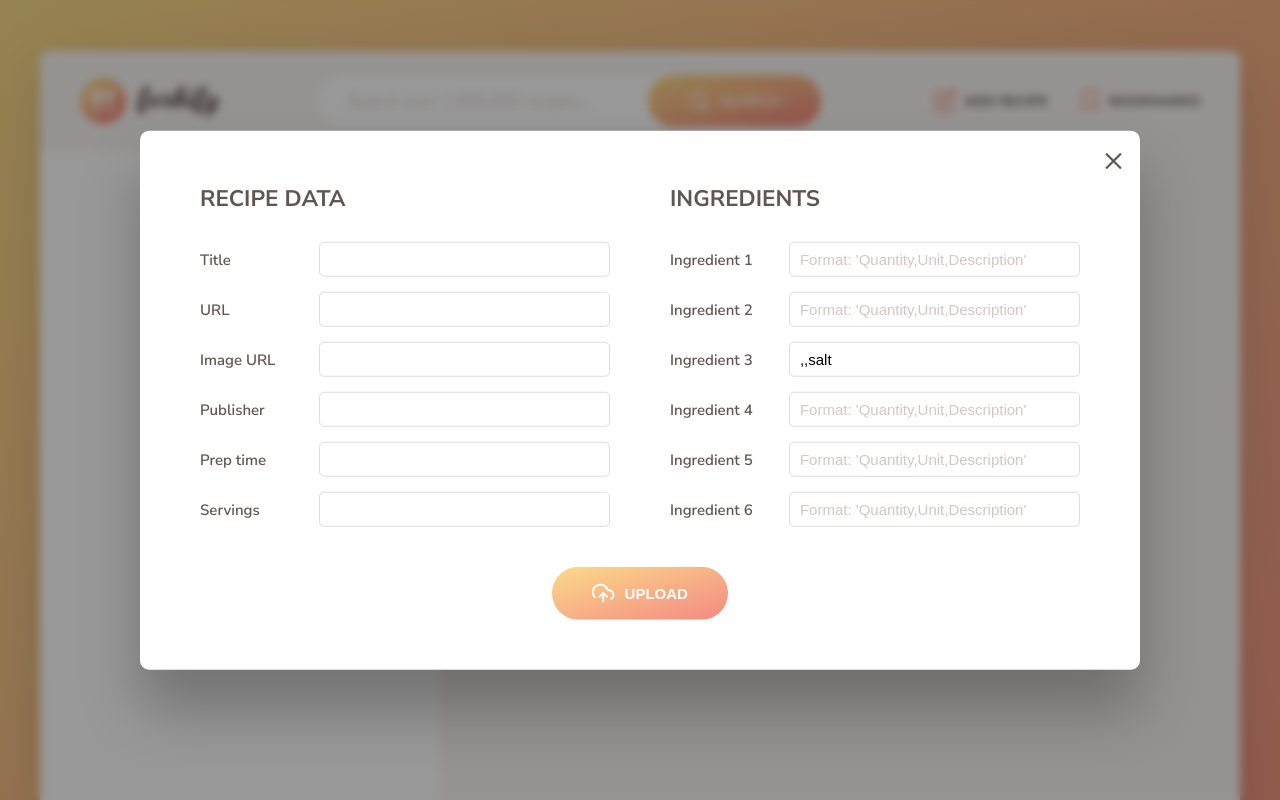
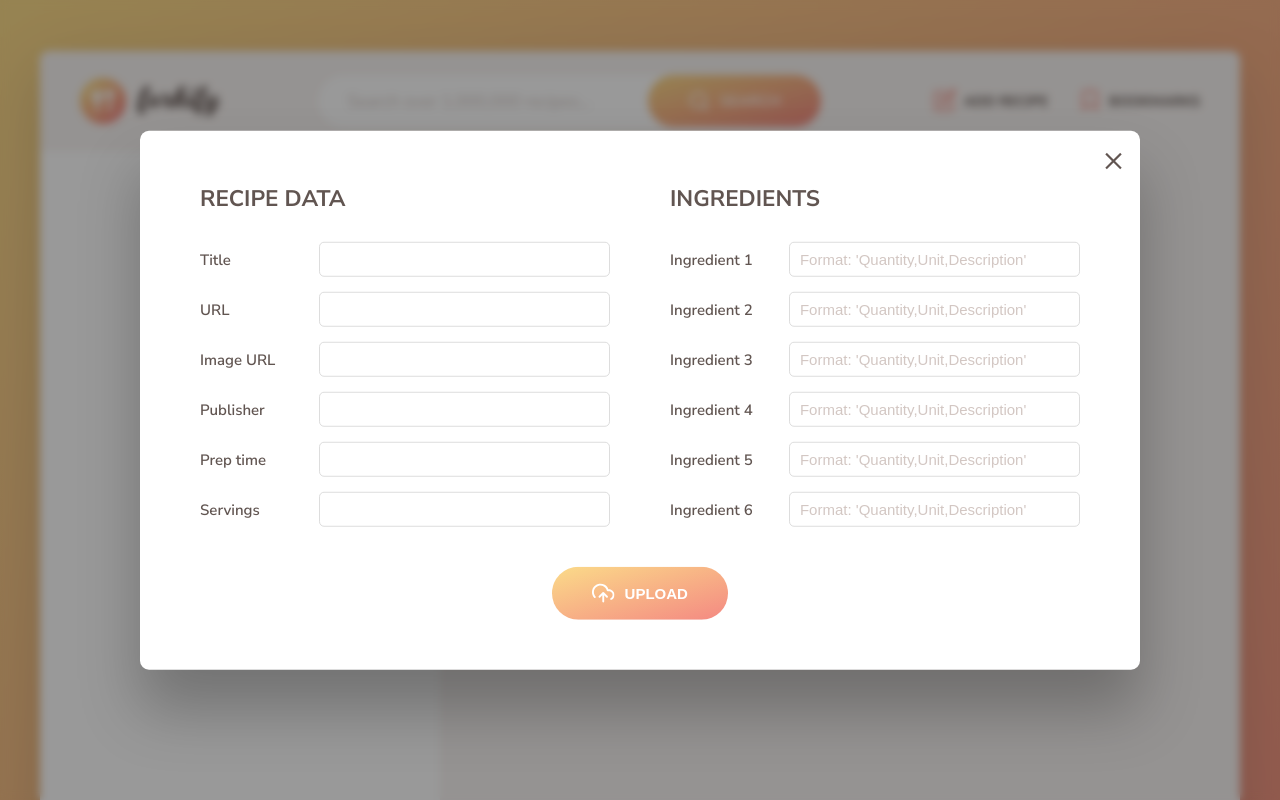
Before and after one commit to Fanisimos/forkify-project, a website built with Parcel: page index.html in a window 1280 px wide. Both pictures are taken after a click on the button "ADD RECIPE". Shown: the top 800 px of the page. Built offline with nearby package versions, Linux system fonts and the light colour scheme.

Commit message:
Salt Removed

```diff
--- a/index.html
+++ b/index.html
@@ -295,7 +295,7 @@
           />
           <label>Ingredient 3</label>
           <input
-            value=",,salt"
+            value=""
             type="text"
             name="ingredient-3"
             placeholder="Format: 'Quantity,Unit,Description'"
```
